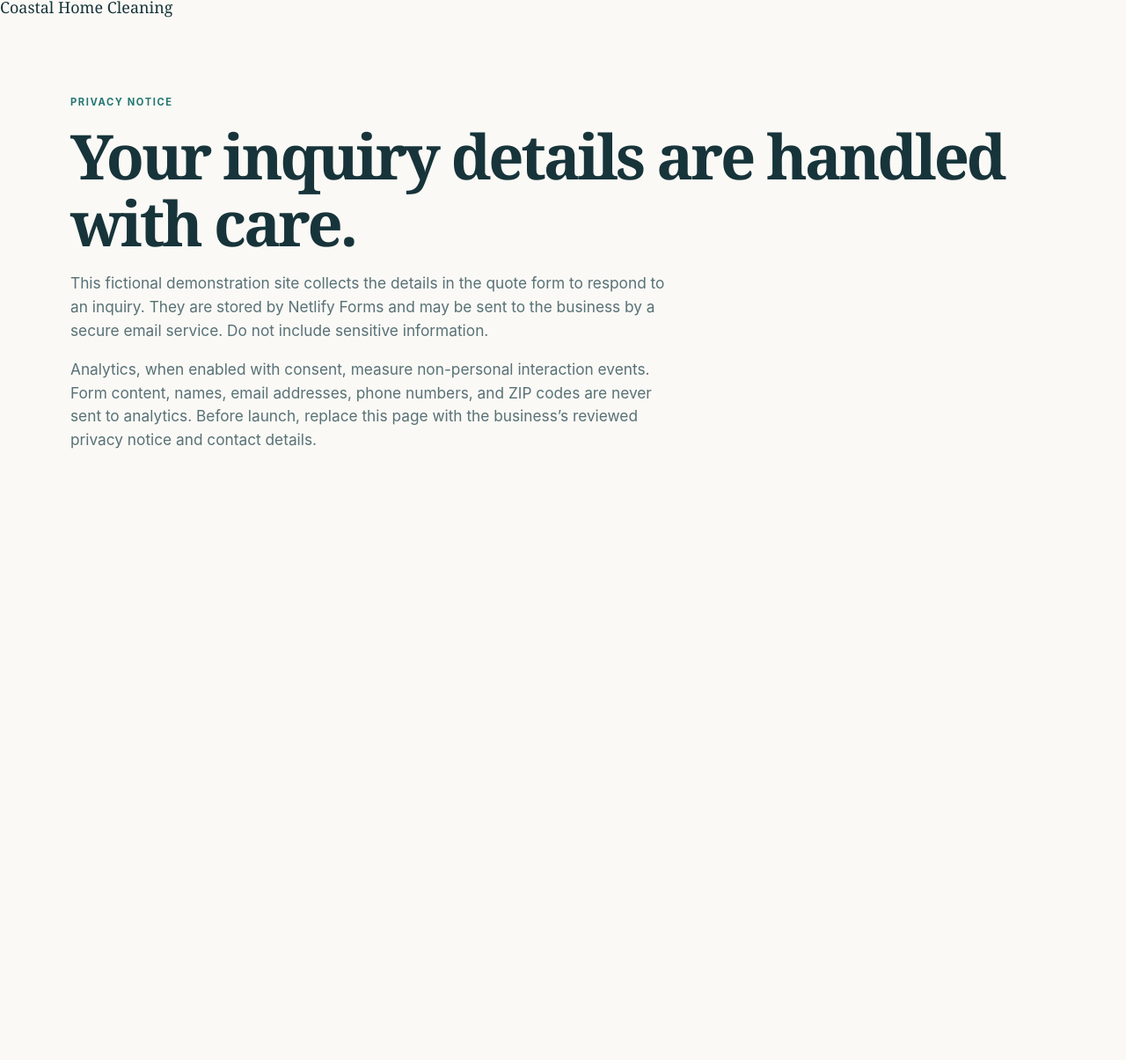
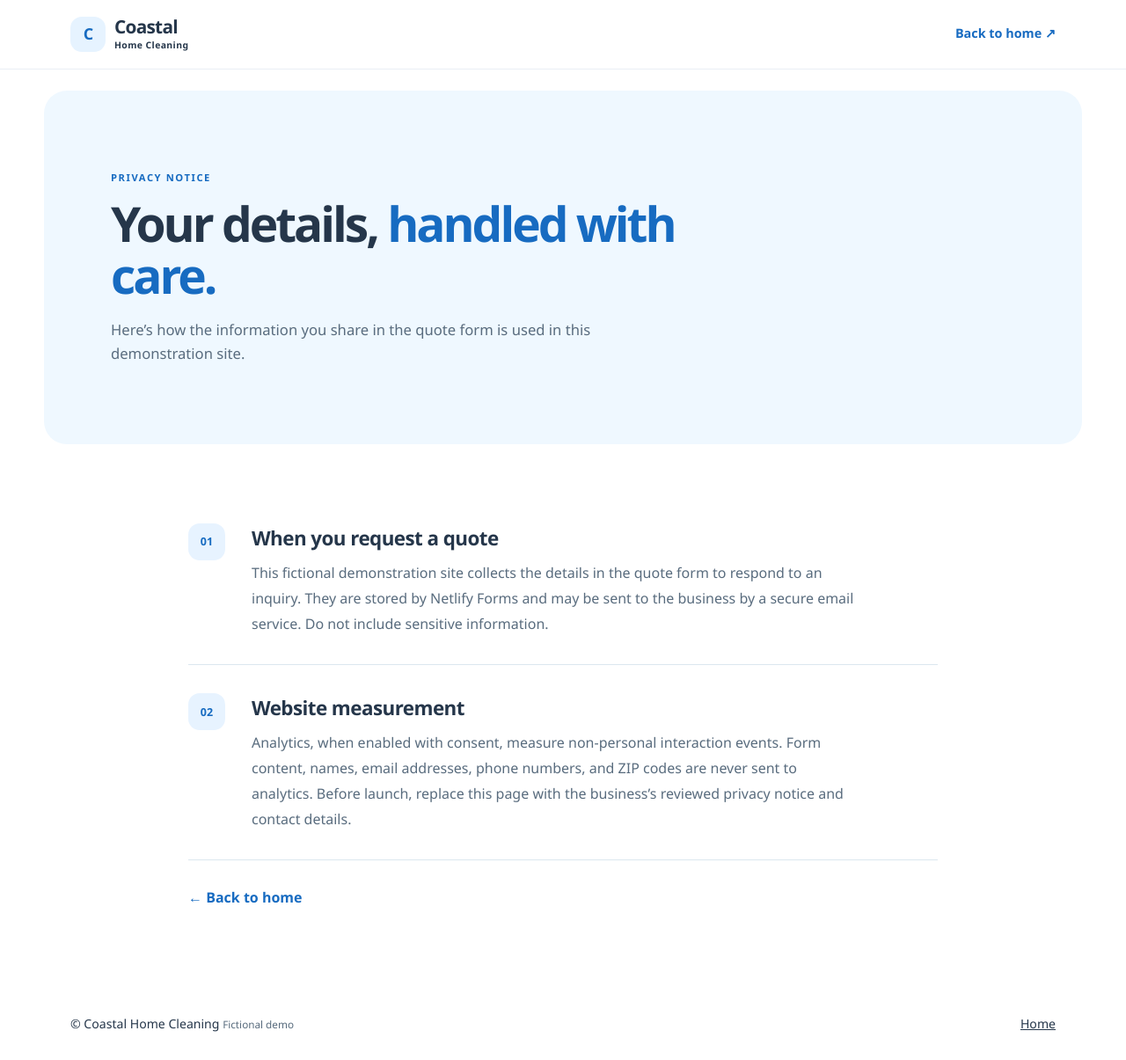
Before and after one commit to dnlbellfield/small-service, a website: page privacy/index.html in a window 1280 px wide. Shown: the part 1-1206 px from the top of the page at 88% size. Before the commit the page ends 800 px from the top, so only its background shows below. Drawn offline with Linux system fonts and the light colour scheme.

Commit message:
update old styles on privacy page

```diff
--- a/assets/utility-pages.css
+++ b/assets/utility-pages.css
@@ -16,3 +16,16 @@ footer{width:100%}
 @media(max-width:760px){.utility-panel{grid-template-columns:1fr;gap:30px;margin:16px auto;width:calc(100% - 24px);padding:28px 22px;border-radius:20px}.utility-icon{margin-bottom:23px}.utility-copy h1{font-size:clamp(2.5rem,9vw,3.5rem)}.utility-visual img{height:220px}.header-home{font-size:.8rem}}
 @media(max-width:380px){.utility-panel{padding:24px 18px}.utility-visual img{height:180px}.header-home{font-size:.72rem}}
 @media(prefers-reduced-motion:no-preference){.utility-copy{animation:utility-appear .55s ease-out both}.utility-visual{animation:utility-appear .65s .08s ease-out both}@keyframes utility-appear{from{opacity:0;transform:translateY(12px)}to{opacity:1;transform:none}}}
+.privacy-main{flex:1;width:100%}
+.privacy-hero{max-width:1180px;margin:24px auto 0;padding:clamp(42px,6vw,76px);background:#eff8ff;border-radius:26px}
+.privacy-hero h1{max-width:760px;font-size:clamp(2.6rem,4.3vw,4.3rem);margin-bottom:18px}
+.privacy-hero .lead{max-width:600px;margin:0}
+.privacy-content{max-width:900px;margin:0 auto;padding:clamp(44px,5vw,70px) 24px 84px}
+.privacy-block{display:grid;grid-template-columns:48px minmax(0,1fr);gap:24px;padding:32px 0;border-bottom:1px solid var(--line)}
+.privacy-block:first-child{padding-top:0}
+.privacy-number{display:grid;place-items:center;width:42px;height:42px;border-radius:13px;background:#e7f3ff;color:var(--sea);font-size:.78rem;font-weight:750}
+.privacy-block h2{font-size:1.4rem;letter-spacing:-.025em;margin:4px 0 12px}
+.privacy-block p{max-width:690px;color:var(--muted);font-size:1rem;line-height:1.8;margin:0}
+.privacy-return{display:inline-block;margin-top:30px;color:var(--sea);font-weight:700;text-decoration:none}
+.privacy-return:hover{text-decoration:underline}
+@media(max-width:760px){.privacy-hero{margin:12px;width:calc(100% - 24px);padding:38px 24px;border-radius:20px}.privacy-content{padding:34px 24px 65px}.privacy-block{grid-template-columns:1fr;gap:12px;padding:27px 0}.privacy-block p{font-size:.95rem}}
--- a/privacy/index.html
+++ b/privacy/index.html
@@ -1 +1,37 @@
-<!doctype html><html lang="en"><head><meta charset="utf-8"><meta name="viewport" content="width=device-width,initial-scale=1"><title>Privacy | Coastal Home Cleaning</title><link rel="stylesheet" href="/assets/styles.css"></head><body><header><a class="brand" href="/">Coastal Home Cleaning</a></header><main><section><p class="eyebrow">Privacy notice</p><h1>Your inquiry details are handled with care.</h1><p class="narrow">This fictional demonstration site collects the details in the quote form to respond to an inquiry. They are stored by Netlify Forms and may be sent to the business by a secure email service. Do not include sensitive information.</p><p class="narrow">Analytics, when enabled with consent, measure non-personal interaction events. Form content, names, email addresses, phone numbers, and ZIP codes are never sent to analytics. Before launch, replace this page with the business’s reviewed privacy notice and contact details.</p></section></main></body></html>
+<!doctype html>
+<html lang="en">
+<head>
+  <meta charset="utf-8">
+  <meta name="viewport" content="width=device-width,initial-scale=1">
+  <title>Privacy notice | Coastal Home Cleaning</title>
+  <link rel="stylesheet" href="/assets/styles.css">
+  <link rel="stylesheet" href="/assets/bright.css">
+  <link rel="stylesheet" href="/assets/utility-pages.css">
+</head>
+<body>
+  <a class="skip" href="#main">Skip to content</a>
+  <header class="site-header">
+    <a class="brand" href="/" aria-label="Coastal Home Cleaning home"><span class="brand-mark" aria-hidden="true">C</span><span>Coastal <i>Home Cleaning</i></span></a>
+    <a class="header-home" href="/">Back to home <span aria-hidden="true">↗</span></a>
+  </header>
+  <main id="main" class="privacy-main">
+    <section class="privacy-hero" aria-labelledby="page-title">
+      <p class="eyebrow">Privacy notice</p>
+      <h1 id="page-title">Your details, <em>handled with care.</em></h1>
+      <p class="lead">Here’s how the information you share in the quote form is used in this demonstration site.</p>
+    </section>
+    <section class="privacy-content" aria-label="Privacy details">
+      <div class="privacy-block">
+        <span class="privacy-number" aria-hidden="true">01</span>
+        <div><h2>When you request a quote</h2><p>This fictional demonstration site collects the details in the quote form to respond to an inquiry. They are stored by Netlify Forms and may be sent to the business by a secure email service. Do not include sensitive information.</p></div>
+      </div>
+      <div class="privacy-block">
+        <span class="privacy-number" aria-hidden="true">02</span>
+        <div><h2>Website measurement</h2><p>Analytics, when enabled with consent, measure non-personal interaction events. Form content, names, email addresses, phone numbers, and ZIP codes are never sent to analytics. Before launch, replace this page with the business’s reviewed privacy notice and contact details.</p></div>
+      </div>
+      <a class="privacy-return" href="/">← Back to home</a>
+    </section>
+  </main>
+  <footer><span>© Coastal Home Cleaning <small>Fictional demo</small></span><a href="/">Home</a></footer>
+</body>
+</html>
```
